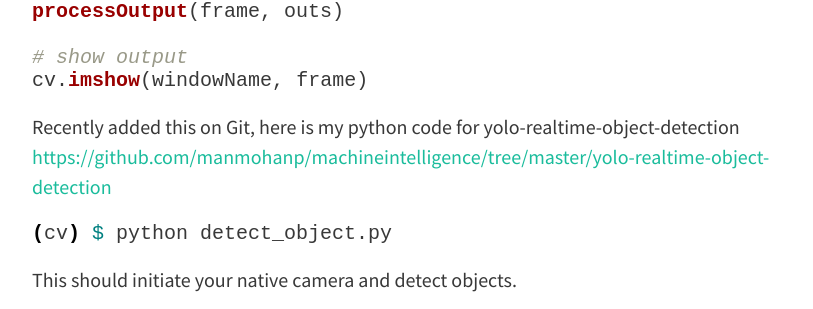
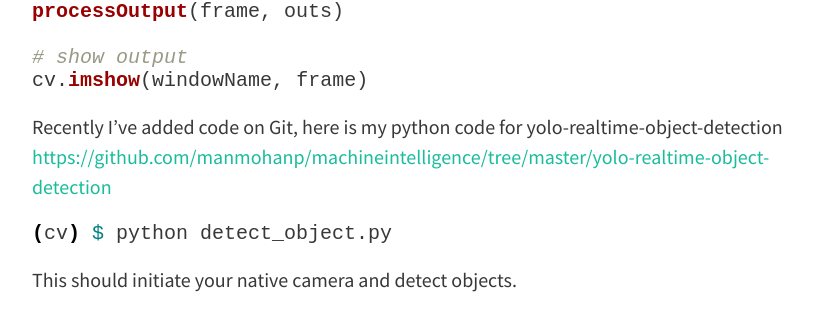
Before and after one commit to manmohanp/manmohanp.github.io, a Jekyll site: the page built from _posts/2019-03-25-Deep-Learning-Real-Time-object-detection-with-YOLO and OpenCV.md, in a window 1280 px wide and 900 px high, scrolled down 3057 px. Shown: the part 146-455 px from the top of the window, without its empty margins (224-1037 px from the left). Built offline with Jekyll 4.4.1, drawn with Linux system fonts in a browser that asks for light colours; nearby versions of some CDN libraries; comment, search, counter and statistics services are not loaded.

Commit message:
Update 2019-03-25-Deep-Learning-Real-Time-object-detection-with-YOLO and OpenCV.md

````diff
--- a/_posts/2019-03-25-Deep-Learning-Real-Time-object-detection-with-YOLO and OpenCV.md
+++ b/_posts/2019-03-25-Deep-Learning-Real-Time-object-detection-with-YOLO and OpenCV.md
@@ -101,7 +101,7 @@ processOutput(frame, outs)
 cv.imshow(windowName, frame)
 ```
 
-Recently added this on Git, here is my python code for yolo-realtime-object-detection [https://github.com/manmohanp/machineintelligence/tree/master/yolo-realtime-object-detection](https://github.com/manmohanp/machineintelligence/tree/master/yolo-realtime-object-detection)
+Recently I've added code on Git, here is my python code for yolo-realtime-object-detection [https://github.com/manmohanp/machineintelligence/tree/master/yolo-realtime-object-detection](https://github.com/manmohanp/machineintelligence/tree/master/yolo-realtime-object-detection)
 
 ```bash
 (cv) $ python detect_object.py
````
